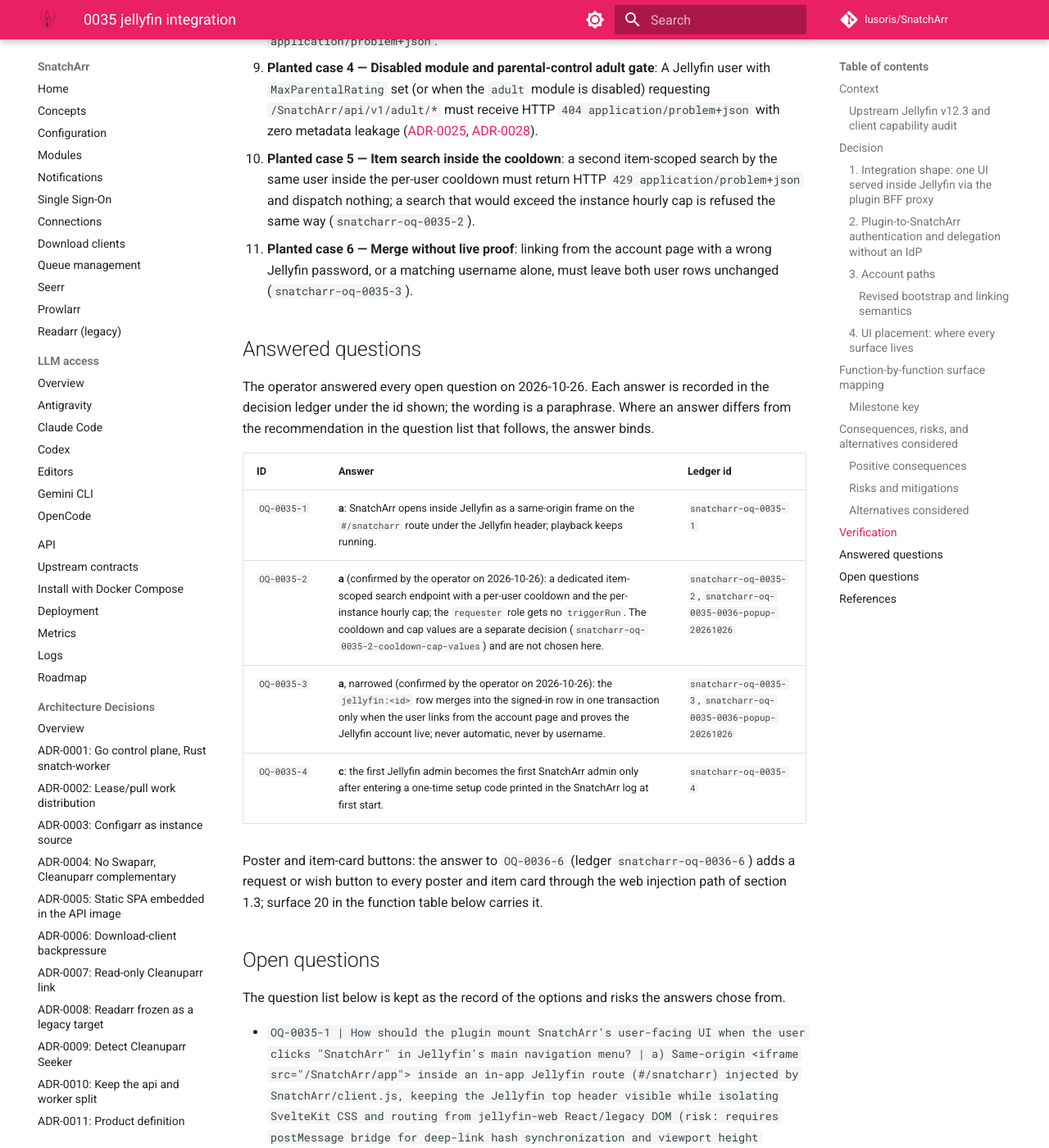
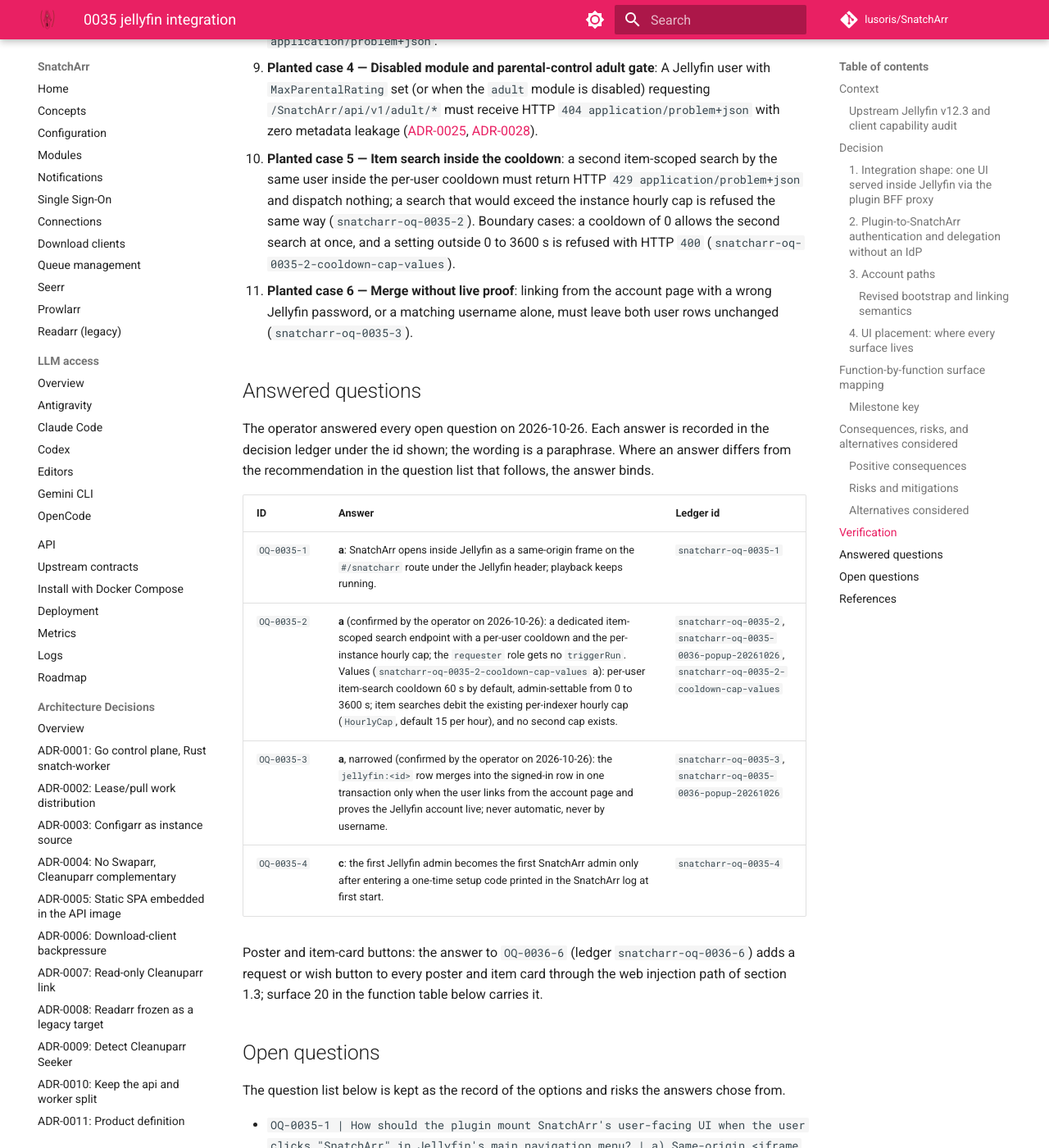
Before and after one commit to lusoris/SnatchArr, an MkDocs documentation site: the page built from docs/adr/0035-jellyfin-integration.md, in a window 1280 px wide and 1400 px high, scrolled down 21150 px. Shown: the whole window at 82% size. Built offline with MkDocs 1.6.1 and Material for MkDocs 9.7.7, drawn with Linux system fonts in a browser that asks for light colours; comment, search, counter and statistics services are not loaded.

Commit message:
docs(adr): record item-search cooldown and cap values in ADR-0035
Per-user item-search cooldown 60 s, admin-settable 0 to 3600 s; item
searches debit the existing per-indexer hourly cap, no second cap
(ledger snatcharr-oq-0035-2-cooldown-cap-values).

Signed-off-by: lusoris <lusoris@proton.me>

```diff
--- a/docs/adr/0035-jellyfin-integration.md
+++ b/docs/adr/0035-jellyfin-integration.md
@@ -239,7 +239,7 @@
    - **Planted case 2 — Jellyfin server API key used on user-delegated plugin endpoint**: Calling `/SnatchArr/api/v1/*` through the plugin using a server-level Jellyfin API key (`User.GetIsApiKey() == true`) with a forged `X-Jellyfin-User-Id` header must be rejected with HTTP `403` / `401` and never mint an admin or user session.
    - **Planted case 3 — Role escalation (`requester` calling admin-only mutation)**: A non-admin Jellyfin user calling `PUT /SnatchArr/api/v1/settings` (`updateSettings`) or `POST /SnatchArr/api/v1/auth/api-keys` (`createAPIKey`) must receive HTTP `403 application/problem+json`.
    - **Planted case 4 — Disabled module and parental-control adult gate**: A Jellyfin user with `MaxParentalRating` set (or when the `adult` module is disabled) requesting `/SnatchArr/api/v1/adult/*` must receive HTTP `404 application/problem+json` with zero metadata leakage ([ADR-0025](0025-module-switches.md), [ADR-0028](0028-jellyfin-plugin.md)).
-   - **Planted case 5 — Item search inside the cooldown**: a second item-scoped search by the same user inside the per-user cooldown must return HTTP `429 application/problem+json` and dispatch nothing; a search that would exceed the instance hourly cap is refused the same way (`snatcharr-oq-0035-2`).
+   - **Planted case 5 — Item search inside the cooldown**: a second item-scoped search by the same user inside the per-user cooldown must return HTTP `429 application/problem+json` and dispatch nothing; a search that would exceed the instance hourly cap is refused the same way (`snatcharr-oq-0035-2`). Boundary cases: a cooldown of 0 allows the second search at once, and a setting outside 0 to 3600 s is refused with HTTP `400` (`snatcharr-oq-0035-2-cooldown-cap-values`).
    - **Planted case 6 — Merge without live proof**: linking from the account page with a wrong Jellyfin password, or a matching username alone, must leave both user rows unchanged (`snatcharr-oq-0035-3`).
 
 ## Answered questions
@@ -249,7 +249,7 @@
 | ID | Answer | Ledger id |
 | :--- | :--- | :--- |
 | `OQ-0035-1` | **a**: SnatchArr opens inside Jellyfin as a same-origin frame on the `#/snatcharr` route under the Jellyfin header; playback keeps running. | `snatcharr-oq-0035-1` |
-| `OQ-0035-2` | **a** (confirmed by the operator on 2026-10-26): a dedicated item-scoped search endpoint with a per-user cooldown and the per-instance hourly cap; the `requester` role gets no `triggerRun`. The cooldown and cap values are a separate decision (`snatcharr-oq-0035-2-cooldown-cap-values`) and are not chosen here. | `snatcharr-oq-0035-2`, `snatcharr-oq-0035-0036-popup-20261026` |
+| `OQ-0035-2` | **a** (confirmed by the operator on 2026-10-26): a dedicated item-scoped search endpoint with a per-user cooldown and the per-instance hourly cap; the `requester` role gets no `triggerRun`. Values (`snatcharr-oq-0035-2-cooldown-cap-values` a): per-user item-search cooldown 60 s by default, admin-settable from 0 to 3600 s; item searches debit the existing per-indexer hourly cap (`HourlyCap`, default 15 per hour), and no second cap exists. | `snatcharr-oq-0035-2`, `snatcharr-oq-0035-0036-popup-20261026`, `snatcharr-oq-0035-2-cooldown-cap-values` |
 | `OQ-0035-3` | **a**, narrowed (confirmed by the operator on 2026-10-26): the `jellyfin:<id>` row merges into the signed-in row in one transaction only when the user links from the account page and proves the Jellyfin account live; never automatic, never by username. | `snatcharr-oq-0035-3`, `snatcharr-oq-0035-0036-popup-20261026` |
 | `OQ-0035-4` | **c**: the first Jellyfin admin becomes the first SnatchArr admin only after entering a one-time setup code printed in the SnatchArr log at first start. | `snatcharr-oq-0035-4` |
 
```
